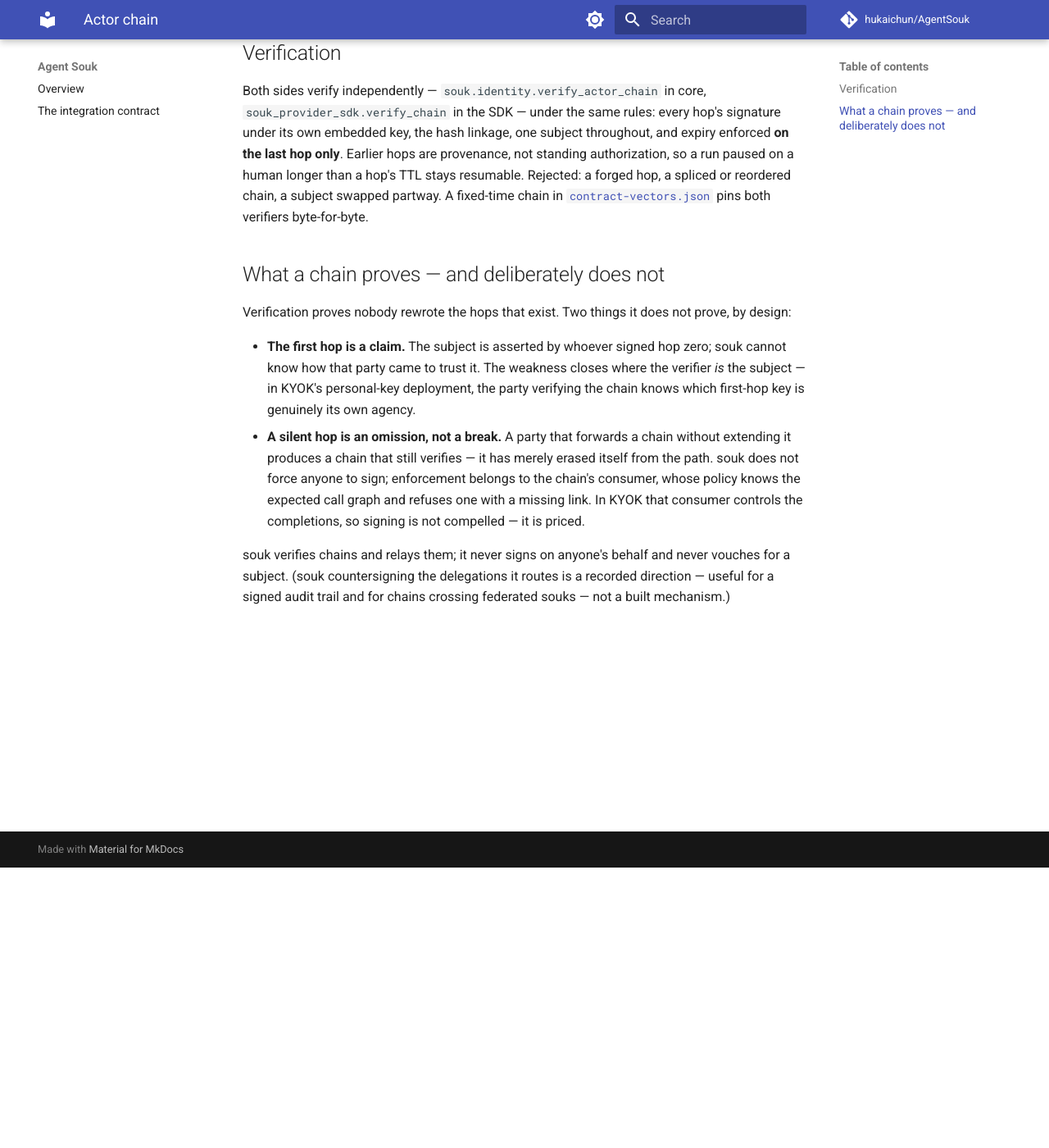
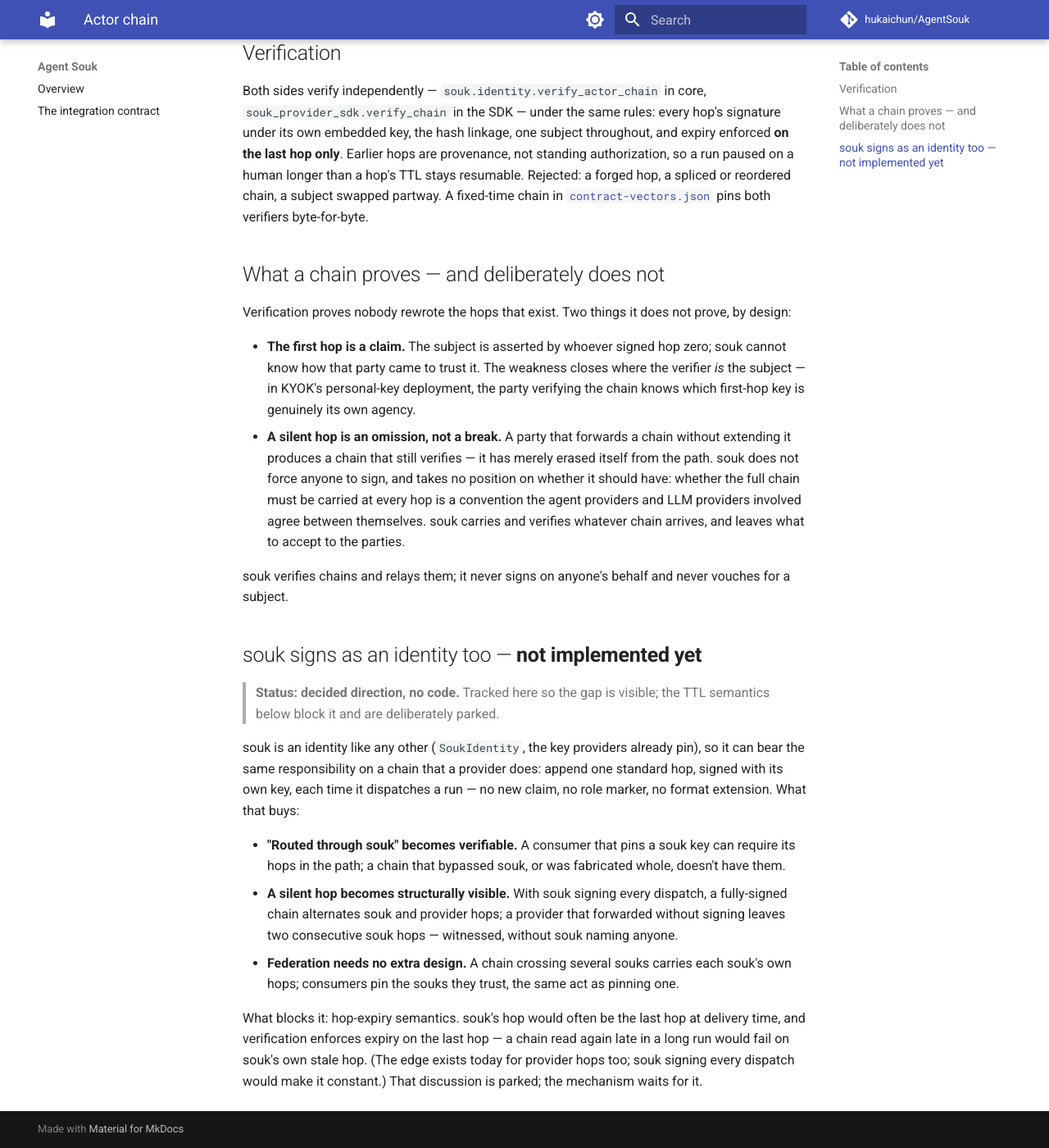
Before and after one commit to hukaichun/AgentSouk, an MkDocs documentation site: the page built from docs/mechanisms/actor-chain.md, in a window 1280 px wide and 1400 px high, scrolled down 342 px. Shown: the whole window at 82% size. Built offline with MkDocs 1.6.1 and Material for MkDocs 9.7.7, drawn with Linux system fonts in a browser that asks for light colours; comment, search, counter and statistics services are not loaded.

Commit message:
Actor chain: souk takes no side on continuation, and signs as an identity (not yet)
Two positions from design review. Whether the full chain must be carried
at every hop is the parties' own convention — souk carries and verifies
what arrives and leaves acceptance to them; the page no longer prescribes
enforcement through anyone's policy.

And souk countersigning gets its real frame: souk is an identity like any
other, so its dispatch hop is a standard hop under its own pinned key —
no role marker, no new claim. Routed-through-souk becomes verifiable, a
silent provider leaves two consecutive souk hops, and federation needs no
extra format. Marked prominently as decided-not-implemented, with the
blocking question named: last-hop expiry semantics versus long runs,
deliberately parked.

Co-Authored-By: Claude Fable 5 <noreply@anthropic.com>

```diff
--- a/docs/mechanisms/actor-chain.md
+++ b/docs/mechanisms/actor-chain.md
@@ -35,12 +35,40 @@ does not prove, by design:
 - **A silent hop is an omission, not a break.** A party that forwards a
   chain without extending it produces a chain that still verifies — it
   has merely erased itself from the path. souk does not force anyone to
-  sign; enforcement belongs to the chain's consumer, whose policy knows
-  the expected call graph and refuses one with a missing link. In KYOK
-  that consumer controls the completions, so signing is not compelled —
-  it is priced.
+  sign, and takes no position on whether it should have: whether the full
+  chain must be carried at every hop is a convention the agent providers
+  and LLM providers involved agree between themselves. souk carries and
+  verifies whatever chain arrives, and leaves what to accept to the
+  parties.
 
 souk verifies chains and relays them; it never signs on anyone's behalf
-and never vouches for a subject. (souk countersigning the delegations it
-routes is a recorded direction — useful for a signed audit trail and for
-chains crossing federated souks — not a built mechanism.)
+and never vouches for a subject.
+
+## souk signs as an identity too — **not implemented yet**
+
+> **Status: decided direction, no code.** Tracked here so the gap is
+> visible; the TTL semantics below block it and are deliberately parked.
+
+souk is an identity like any other (`SoukIdentity`, the key providers
+already pin), so it can bear the same responsibility on a chain that a
+provider does: append one standard hop, signed with its own key, each
+time it dispatches a run — no new claim, no role marker, no format
+extension. What that buys:
+
+- **"Routed through souk" becomes verifiable.** A consumer that pins a
+  souk key can require its hops in the path; a chain that bypassed souk,
+  or was fabricated whole, doesn't have them.
+- **A silent hop becomes structurally visible.** With souk signing every
+  dispatch, a fully-signed chain alternates souk and provider hops; a
+  provider that forwarded without signing leaves two consecutive souk
+  hops — witnessed, without souk naming anyone.
+- **Federation needs no extra design.** A chain crossing several souks
+  carries each souk's own hops; consumers pin the souks they trust, the
+  same act as pinning one.
+
+What blocks it: hop-expiry semantics. souk's hop would often be the last
+hop at delivery time, and verification enforces expiry on the last hop —
+a chain read again late in a long run would fail on souk's own stale
+hop. (The edge exists today for provider hops too; souk signing every
+dispatch would make it constant.) That discussion is parked; the
+mechanism waits for it.
```
